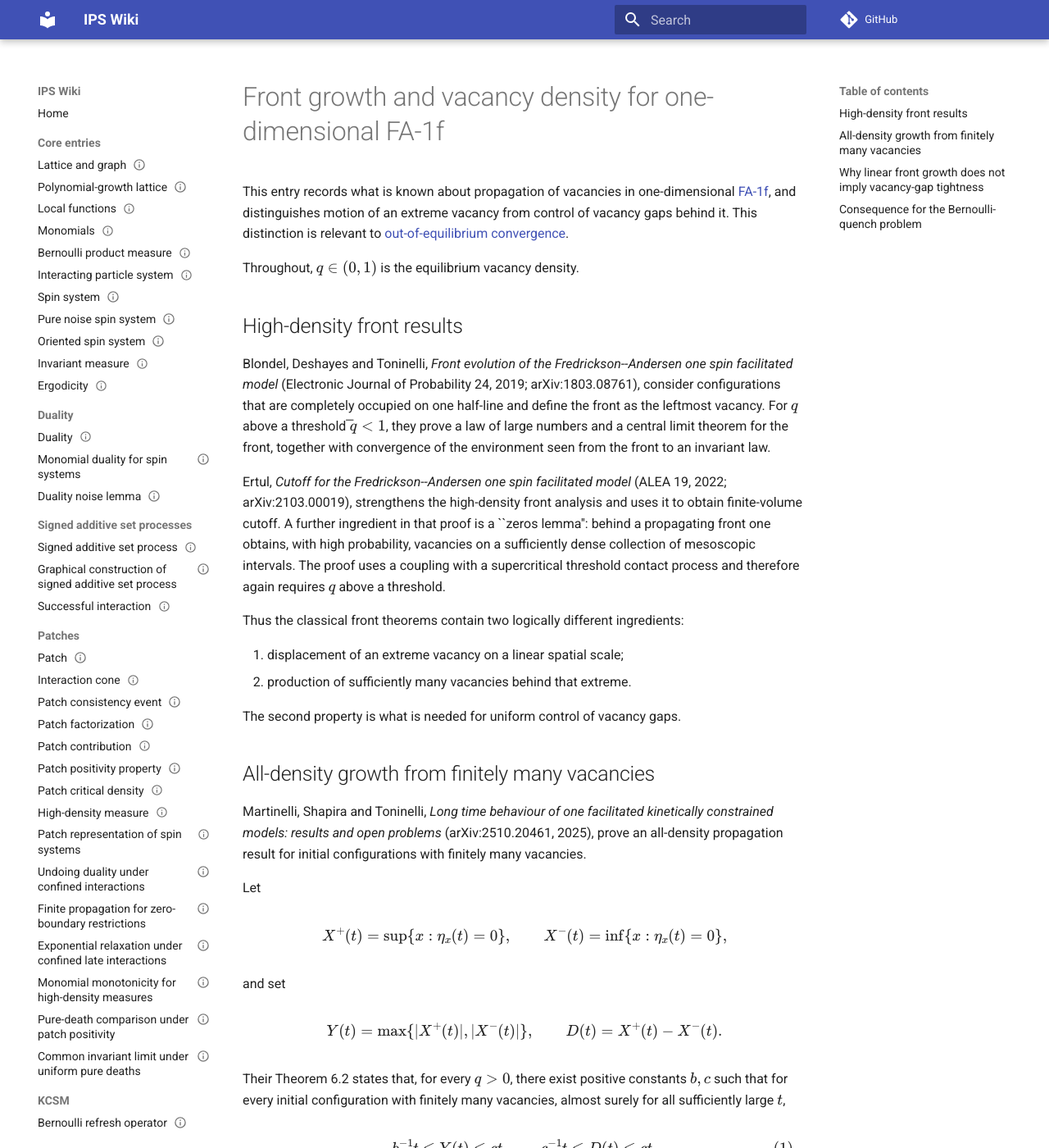
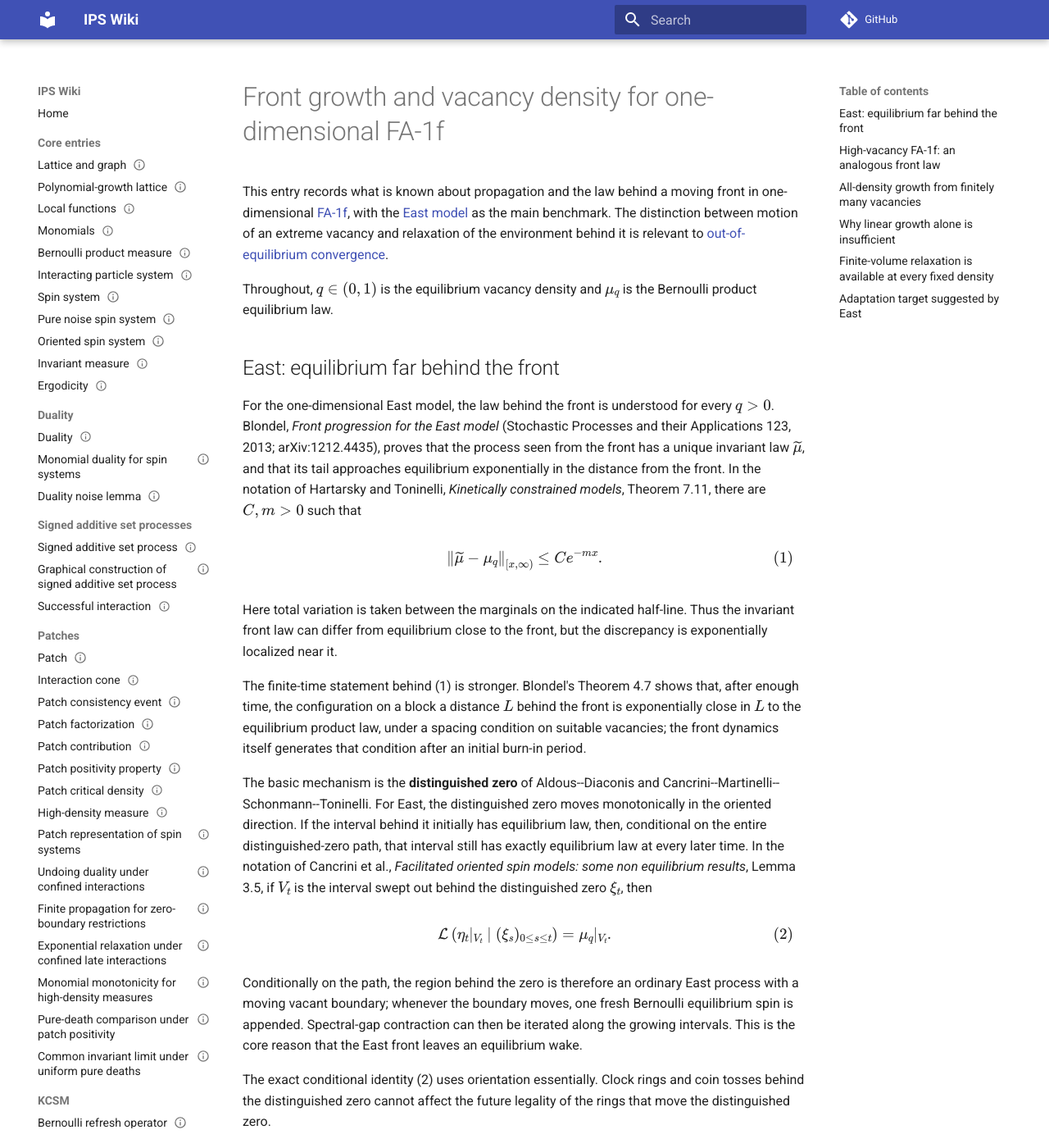
Before and after one commit to maciejgluchowski86-beep/ips-wiki, an MkDocs documentation site: the page built from docs/entries/front-growth-and-vacancy-density-for-fa-1f.md, in a window 1280 px wide and 1400 px high. Shown: the whole window at 82% size. Built offline with MkDocs 1.6.1 and Material for MkDocs 9.7.7, drawn with Linux system fonts in a browser that asks for light colours; comment, search, counter and statistics services are not loaded; some of the changed text lies outside the part shown.

Commit message:
Add East and FA behind-front relaxation literature audit

```diff
--- a/docs/entries/front-growth-and-vacancy-density-for-fa-1f.md
+++ b/docs/entries/front-growth-and-vacancy-density-for-fa-1f.md
@@ -3,6 +3,7 @@ title: Front growth and vacancy density for one-dimensional FA-1f
 status: standard fact
 tags:
   - FA-1f
+  - East
   - out of equilibrium
   - front
   - vacancies
@@ -11,22 +12,50 @@ tags:
 
 # Front growth and vacancy density for one-dimensional FA-1f
 
-This entry records what is known about propagation of vacancies in one-dimensional [FA-1f](fa-1f-model.md), and distinguishes motion of an extreme vacancy from control of vacancy gaps behind it. This distinction is relevant to [out-of-equilibrium convergence](fa-1f-out-of-equilibrium.md).
+This entry records what is known about propagation and the law behind a moving front in one-dimensional [FA-1f](fa-1f-model.md), with the [East model](east-model.md) as the main benchmark. The distinction between motion of an extreme vacancy and relaxation of the environment behind it is relevant to [out-of-equilibrium convergence](fa-1f-out-of-equilibrium.md).
 
-Throughout, \(q\in(0,1)\) is the equilibrium vacancy density.
+Throughout, \(q\in(0,1)\) is the equilibrium vacancy density and \(\mu_q\) is the Bernoulli product equilibrium law.
 
-## High-density front results
+## East: equilibrium far behind the front
 
-Blondel, Deshayes and Toninelli, *Front evolution of the Fredrickson--Andersen one spin facilitated model* (Electronic Journal of Probability 24, 2019; arXiv:1803.08761), consider configurations that are completely occupied on one half-line and define the front as the leftmost vacancy. For \(q\) above a threshold ̅\(q<1\), they prove a law of large numbers and a central limit theorem for the front, together with convergence of the environment seen from the front to an invariant law.
+For the one-dimensional East model, the law behind the front is understood for every \(q>0\). Blondel, *Front progression for the East model* (Stochastic Processes and their Applications 123, 2013; arXiv:1212.4435), proves that the process seen from the front has a unique invariant law \(\widetilde\mu\), and that its tail approaches equilibrium exponentially in the distance from the front. In the notation of Hartarsky and Toninelli, *Kinetically constrained models*, Theorem 7.11, there are \(C,m>0\) such that
 
-Ertul, *Cutoff for the Fredrickson--Andersen one spin facilitated model* (ALEA 19, 2022; arXiv:2103.00019), strengthens the high-density front analysis and uses it to obtain finite-volume cutoff. A further ingredient in that proof is a ``zeros lemma'': behind a propagating front one obtains, with high probability, vacancies on a sufficiently dense collection of mesoscopic intervals. The proof uses a coupling with a supercritical threshold contact process and therefore again requires \(q\) above a threshold.
+$$
+\left\|\widetilde\mu-\mu_q\right\|_{[x,\infty)}
+\le Ce^{-mx}.
+\tag{1}
+$$
 
-Thus the classical front theorems contain two logically different ingredients:
+Here total variation is taken between the marginals on the indicated half-line. Thus the invariant front law can differ from equilibrium close to the front, but the discrepancy is exponentially localized near it.
 
-1. displacement of an extreme vacancy on a linear spatial scale;
-2. production of sufficiently many vacancies behind that extreme.
+The finite-time statement behind (1) is stronger. Blondel's Theorem 4.7 shows that, after enough time, the configuration on a block a distance \(L\) behind the front is exponentially close in \(L\) to the equilibrium product law, under a spacing condition on suitable vacancies; the front dynamics itself generates that condition after an initial burn-in period.
 
-The second property is what is needed for uniform control of vacancy gaps.
+The basic mechanism is the **distinguished zero** of Aldous--Diaconis and Cancrini--Martinelli--Schonmann--Toninelli. For East, the distinguished zero moves monotonically in the oriented direction. If the interval behind it initially has equilibrium law, then, conditional on the entire distinguished-zero path, that interval still has exactly equilibrium law at every later time. In the notation of Cancrini et al., *Facilitated oriented spin models: some non equilibrium results*, Lemma 3.5, if \(V_t\) is the interval swept out behind the distinguished zero \(\xi_t\), then
+
+$$
+\mathcal L\left(\eta_t|_{V_t}\mid (\xi_s)_{0\le s\le t}\right)
+=\mu_q|_{V_t}.
+\tag{2}
+$$
+
+Conditionally on the path, the region behind the zero is therefore an ordinary East process with a moving vacant boundary; whenever the boundary moves, one fresh Bernoulli equilibrium spin is appended. Spectral-gap contraction can then be iterated along the growing intervals. This is the core reason that the East front leaves an equilibrium wake.
+
+The exact conditional identity (2) uses orientation essentially. Clock rings and coin tosses behind the distinguished zero cannot affect the future legality of the rings that move the distinguished zero.
+
+## High-vacancy FA-1f: an analogous front law
+
+Blondel, Deshayes and Toninelli, *Front evolution of the Fredrickson--Andersen one spin facilitated model* (Electronic Journal of Probability 24, 2019; arXiv:1803.08761), develop an analogue of this program for two-sided FA-1f when \(q\) is above a threshold \(\bar q<1\). They consider a configuration completely occupied on one half-line, with the boundary vacancy as the front. In this regime they prove a law of large numbers and central limit theorem for the front and convergence of the process seen from the front to an invariant law.
+
+Their proof also contains an explicit relaxation-behind-the-front input. Far enough behind the front, local observables are close to equilibrium; this is then used to couple two processes seen from the front and obtain uniqueness of the invariant front law. Ertul's later cutoff proof uses a related ``zeros lemma'', guaranteeing vacancies on a dense collection of mesoscopic intervals behind the moving fronts.
+
+The FA proof cannot use the distinguished-zero identity (2). The papers explicitly point out that the East construction relies on orientation and is unavailable for two-sided FA-1f. Instead, the high-vacancy FA argument has two separate ingredients:
+
+1. a comparison with a supercritical threshold contact process, which produces sufficiently many vacancies behind the front;
+2. a non-equilibrium relaxation theorem for FA-1f once the configuration has sufficiently good vacancy spacing.
+
+The second ingredient ultimately uses the nearest-vacancy estimates of Blondel, Cancrini, Martinelli, Roberto and Toninelli, *Fredrickson--Andersen one spin facilitated model out of equilibrium*. Their elementary exponential-moment estimate for the nearest-vacancy distance requires \(q>1/2\). The contact-process comparison used for the front theorem imposes the stronger threshold \(q>\bar q\).
+
+Thus the published FA front proof already separates the two problems that arise in the all-density question: **produce vacancies behind the front**, then **relax the resulting region toward equilibrium**.
 
 ## All-density growth from finitely many vacancies
 
@@ -48,20 +77,18 @@ Y(t)=\max\{|X^+(t)|,|X^-(t)|\},
 D(t)=X^+(t)-X^-(t).
 $$
 
-Their Theorem 6.2 states that, for every \(q>0\), there exist positive constants \(b,c\) such that for every initial configuration with finitely many vacancies, almost surely for all sufficiently large \(t\),
+Their Theorem 6.2 states that, for every \(q>0\), there are positive constants \(b,c\) such that for every initial configuration with finitely many vacancies, almost surely for all sufficiently large \(t\),
 
 $$
 b^{-1}t\le Y(t)\le ct,
 \qquad
 c^{-1}t\le D(t)\le ct.
-\tag{1}
+\tag{3}
 $$
 
-The proof contains exponential hitting-time estimates for the extremal process. In particular, their Lemma 6.4 bounds the time needed for \(Y(t)\) to reach distance \(n\) between two linear multiples of \(n\), up to exponentially small error.
+The proof contains exponential hitting-time estimates for the extremal process. Equation (3) establishes linear mobility for every \(q>0\), but does not control the number or spacing of vacancies inside \([X^-(t),X^+(t)]\).
 
-Equation (1) establishes linear mobility for every \(q>0\). It does not control the number or spacing of vacancies inside \([X^-(t),X^+(t)]\).
-
-## Why linear front growth does not imply vacancy-gap tightness
+## Why linear growth alone is insufficient
 
 A bound such as
 
@@ -69,29 +96,57 @@ $$
 D(t)\ge ct
 $$
 
-only constrains the two extremal vacancies. It is compatible with configurations having vacancies only near \(X^-(t)\) and \(X^+(t)\) and an occupied interval of order \(t\) between them. Therefore it does not imply a bound of the form
+only constrains the two extremal vacancies. It is compatible with configurations having vacancies only near \(X^-(t)\) and \(X^+(t)\) and an occupied interval of order \(t\) between them. Therefore it does not imply
 
 $$
 \lim_{L\to\infty}\limsup_{t\to\infty}
 \mathbb P_\nu
 \bigl(\eta_x(t)=1\text{ for all }x\in[-L,L]\bigr)=0.
-\tag{2}
+\tag{4}
 $$
 
-This is not merely a logical possibility. The same 2025 paper formulates convergence to equilibrium for every \(q>0\), even from a single initial vacancy, as an open conjecture. Hence their all-density finite-seed span theorem cannot by itself yield (2).
+The same 2025 paper still formulates convergence to equilibrium for every \(q>0\), even from a single initial vacancy, as an open conjecture. Hence the all-density span theorem cannot itself contain the missing behind-front equilibrium statement.
 
-The lack of attractiveness is also relevant. Starting a process from a Bernoulli vacancy field and deleting all but one vacancy does not give an ordered comparison between the two FA-1f evolutions.
+The lack of attractiveness prevents obtaining it by deleting all but one vacancy from a denser initial configuration.
 
-## Consequence for the Bernoulli-quench problem
+## Finite-volume relaxation is available at every fixed density
 
-For one-dimensional FA-1f, every stationary measure is of the form
+The high-density nearest-vacancy estimate is not the only possible way to obtain the relaxation part of the front argument. Modern one-dimensional general-KCM bisection gives finite-volume spectral-gap control on arbitrary irreducible components for every fixed facilitating density.
+
+Hartarsky and Toninelli, Theorem 4.8, give for a one-dimensional finite-range general KCM
 
 $$
-\lambda\mu_q+(1-\lambda)\delta_{\mathbf 1}.
+T_{\mathrm{rel}}
+\le
+(2/q)^{C\log\min\{|\Lambda|,2/q\}}.
+\tag{5}
 $$
 
-Consequently, for Bernoulli initial data with positive vacancy density, the geometric statement (2) is enough to exclude the absorbing component from every subsequential stationary limit.
+In particular, at fixed \(q>0\), the bound is uniform in \(|\Lambda|\) once the interval is large. The result applies after restricting to an irreducible component; the same chapter discusses FA-1f on a segment conditioned to contain a vacancy.
 
-The literature therefore removes one part of this task: **all-density linear vacancy mobility is already known.** What remains is an all-density analogue of the high-density zeros lemma, namely a statement that propagation also leaves vacancies with tight gaps behind the moving extremes.
+Thus a possible all-density replacement for the published high-\(q\) front proof is not to reproduce the old one-step nearest-vacancy Lyapunov estimate. One can instead seek a graphical decomposition of the region behind the front into nonempty components or moving-boundary regions and apply (5) there. The unresolved issue is the conditioning: unlike East, conditioning on an FA vacancy path reads information from both sides of the path and can bias the clocks in the region whose relaxation one wants to use.
 
-A possible route to that missing statement is the [moving-edge CBSEP resampling](moving-edge-cbsep-resampling-for-fa-1f.md). It gives an exact local resampling only after averaging a complete FA branch/coalescence chronology. Such a construction could replace the high-density contact-process comparison by an all-density coarse process, provided the local regenerations can be concatenated without conditioning away the unused graphical randomness.
+## Adaptation target suggested by East
+
+The East proof indicates a stronger target than vacancy-gap tightness. One would like an FA analogue of a distinguished moving boundary: for a suitable tagged-vacancy or tagged-edge path \(\Gamma\), reveal only enough auxiliary data \(B\) to specify the boundary motion, while leaving the complete chronology behind it unexposed. Conditional on \((\Gamma,B)\), the interior transfer operator should be a positive moving-boundary FA operator and should lose dependence on the incoming configuration away from the boundary.
+
+For a local observable \(f\) supported a distance \(L\) behind the moving boundary, a natural target is an estimate of the form
+
+$$
+\sup_{\xi,\xi'}
+\left|
+\frac{K_{\Gamma,B}f(\xi)}{K_{\Gamma,B}\mathbf1(\xi)}
+-
+\frac{K_{\Gamma,B}f(\xi')}{K_{\Gamma,B}\mathbf1(\xi')}
+\right|
+\le \varepsilon(L,t),
+\qquad
+\varepsilon(L,t)\longrightarrow0
+\tag{6}
+$$
+
+on a high-probability class of boundary skeletons. For East the corresponding statement is exact because the conditional law is (2). For FA-1f it would have to be proved by averaging the two-sided boundary chronology.
+
+The [tagged-vacancy bridge factorization](tagged-vacancy-bridge-factorization-for-fa-1f.md), [vacancy-lens factorization](vacancy-lens-factorization-for-fa-1f.md), and [moving-edge CBSEP resampling](moving-edge-cbsep-resampling-for-fa-1f.md) are possible ingredients: they were designed precisely to retain a vacancy boundary while averaging the update order that couples its two sides.
+
+For the Bernoulli-quench problem, the full front invariant-law theorem is stronger than necessary. Proving only an all-density analogue of the zeros lemma, namely (4), already excludes the absorbing component of every stationary subsequential limit. The East and high-density FA literature nevertheless supply a clear proof architecture: vacancy production and regional relaxation should be treated as two separate steps.
```
